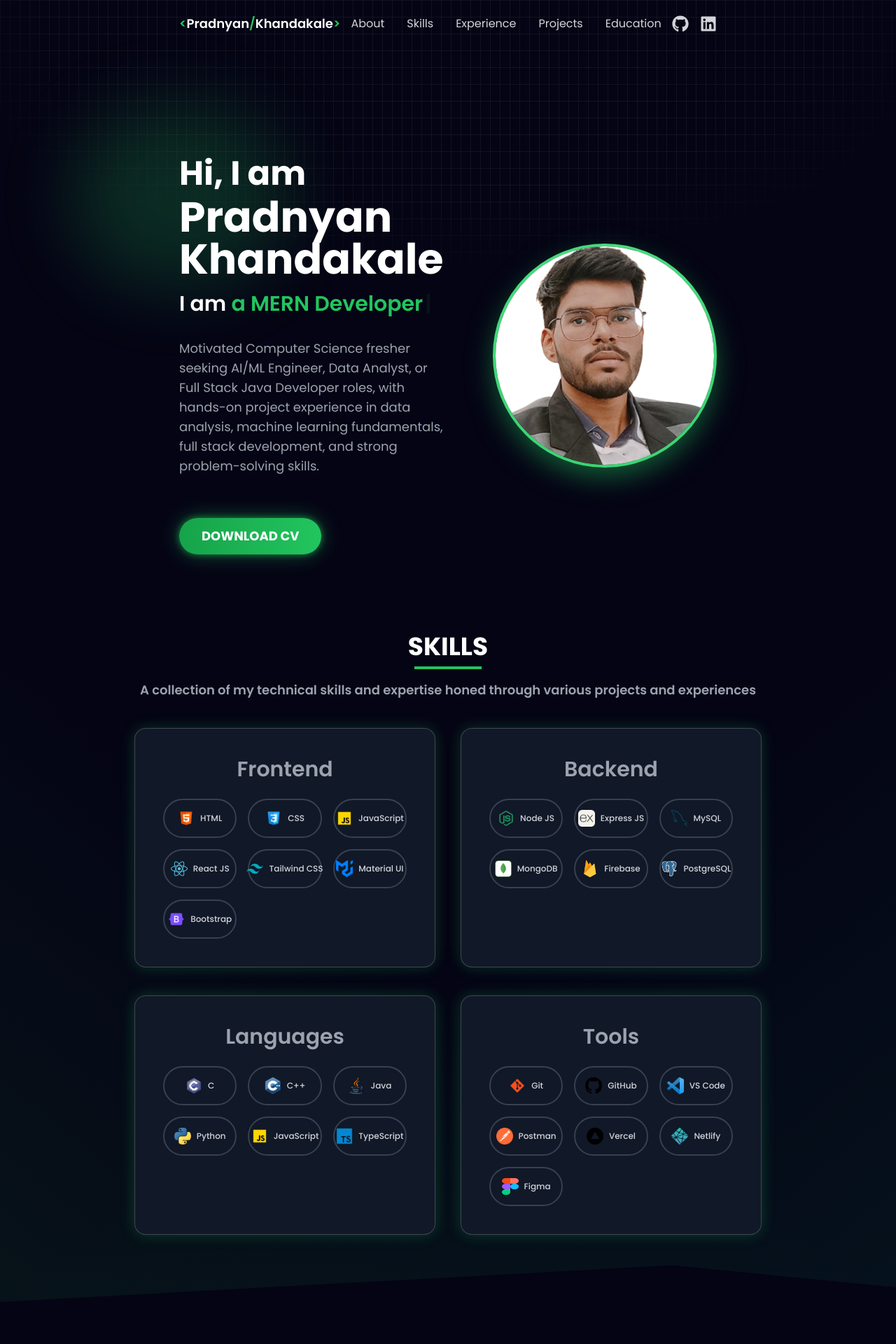
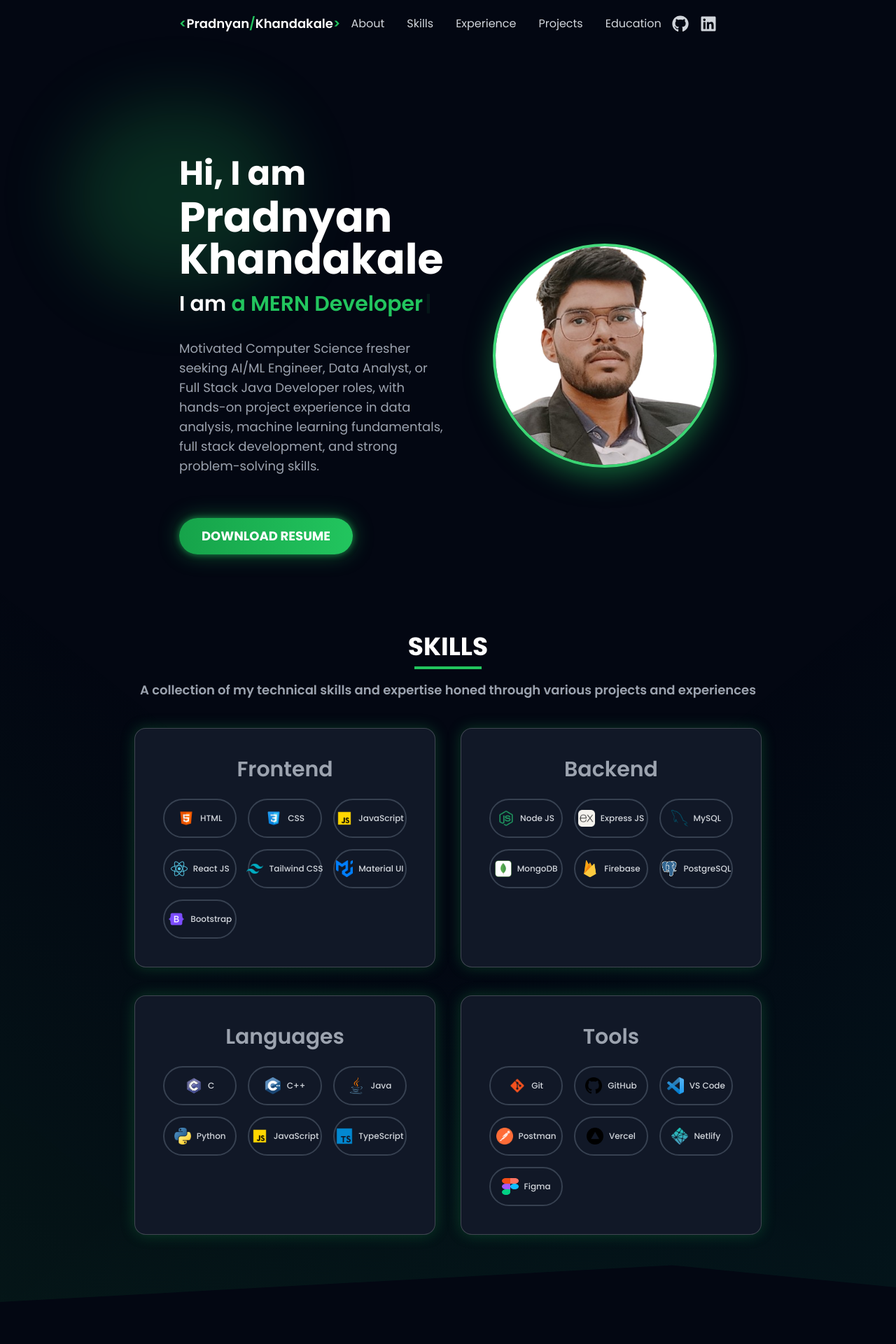
Before and after one commit to Pradnyan-Khandakale/Portfolio-Website, a React (Vite) app: page / in a window 1280 px wide. Shown: the top 1920 px of the page at 70% size. Built offline with nearby package versions, Linux system fonts and the light colour scheme.

Commit message:
UI Improvements and Repository Fix

```diff
--- a/src/App.jsx
+++ b/src/App.jsx
@@ -1,4 +1,4 @@
-import React from "react";
+import React, { useEffect } from "react";
 import Navbar from "./components/Navbar/Navbar";
 import About from "./components/About/About";
 import Skills from "./components/Skills/Skills";
@@ -9,15 +9,35 @@ import Contact from "./components/Contact/Contact";
 import Footer from "./components/Footer/Footer";
 import BlurBlob from "./BlurBlob";
 
+// ✅ AOS imports
+import AOS from "aos";
+import "aos/dist/aos.css";
+
 const App = () => {
+  // ✅ Initialize AOS AFTER component mounts
+  useEffect(() => {
+    AOS.init({
+      duration: 1000,
+      once: true,
+      easing: "ease-in-out",
+    });
+  }, []);
+
   return (
-    <div className="bg-[#050414]">
+    <div className="bg-[#030712]">
       <BlurBlob
         position={{ top: "35%", left: "20%" }}
         size={{ width: "30%", height: "40%" }}
+        color="rgba(34, 197, 94, 0.3)"
       />
 
-      <div className="absolute inset-0 bg-[linear-gradient(to_right,#4f4f4f2e_1px,transparent_1px),linear-gradient(to_bottom,#4f4f4f2e_1px,transparent_1px)] bg-[size:14px_24px] [mask-image:radial-gradient(ellipse_60%_50%_at_50%_0%,#000_70%,transparent_100%)]"></div>
+      <div
+        className="absolute inset-0
+        bg-[linear-gradient(to_right,#22c55e1a_1px,transparent_1px),
+        linear-gradient(to_bottom,#22c55e1a_1px,transparent_1px)]
+        bg-[size:14px_24px]
+        [mask-image:radial-gradient(ellipse_60%_50%_at_50%_0%,#000_70%,transparent_100%)]"
+      ></div>
 
       <div className="relative pt-20">
         <Navbar />
--- a/src/components/About/About.jsx
+++ b/src/components/About/About.jsx
@@ -57,7 +57,7 @@ const About = () => {
                 "0 0 10px rgba(34,197,94,0.6), 0 0 30px rgba(34,197,94,0.4)",
             }}
           >
-            DOWNLOAD CV
+            DOWNLOAD RESUME
           </a>
         </div>
         {/* Right Side */}
--- a/src/components/Skills/Skills.jsx
+++ b/src/components/Skills/Skills.jsx
@@ -21,12 +21,10 @@ const Skills = () => (
     </div>
 
     {/* Skill Categories */}
-    <div
-      data-aos="fade-up"
-      className="flex flex-wrap gap-x-5 gap-y-10 justify-between"
-    >
+    <div className="flex flex-wrap gap-x-5 gap-y-10 justify-between">
       {SkillsInfo.map((category) => (
         <div
+          data-aos="fade-up"
           key={category.title}
           className="
             bg-gray-900 backdrop-blur-md
@@ -48,6 +46,7 @@ const Skills = () => (
           <div className="grid grid-cols-2 sm:grid-cols-3 gap-4 w-full">
             {category.skills.map((skill) => (
               <div
+                data-aos="fade-up"
                 key={skill.name}
                 title={skill.name}
                 className="
--- a/src/components/Work/Work.jsx
+++ b/src/components/Work/Work.jsx
@@ -105,7 +105,10 @@ const Work = () => {
 
       {/* MODAL */}
       {selectedProject && (
-        <div className="fixed inset-0 z-50 flex items-center justify-center bg-black/80 px-4">
+        <div
+          data-aos="fade-up"
+          className="fixed inset-0 z-50 flex items-center justify-center bg-black/80 px-4"
+        >
           <div className="relative w-full max-w-4xl max-h-[90vh] bg-gray-900 rounded-2xl shadow-2xl overflow-hidden">
             {/* CLOSE BUTTON */}
             <button
--- a/src/main.jsx
+++ b/src/main.jsx
@@ -2,13 +2,6 @@ import { StrictMode } from "react";
 import { createRoot } from "react-dom/client";
 import "./index.css";
 import App from "./App.jsx";
-import AOS from "aos";
-import "aos/dist/aos.css";
-
-AOS.init({
-  duration: 1000,
-  once: true,
-});
 
 createRoot(document.getElementById("root")).render(
   <StrictMode>
```
